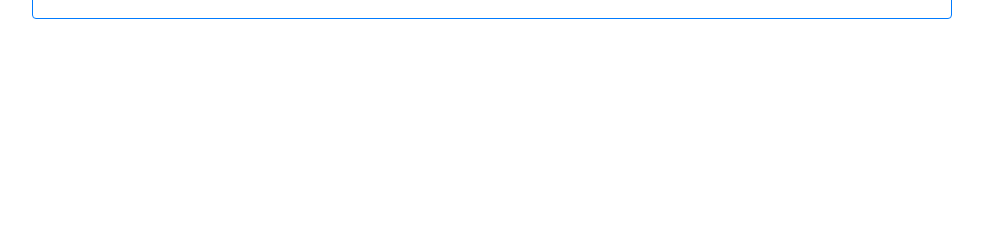
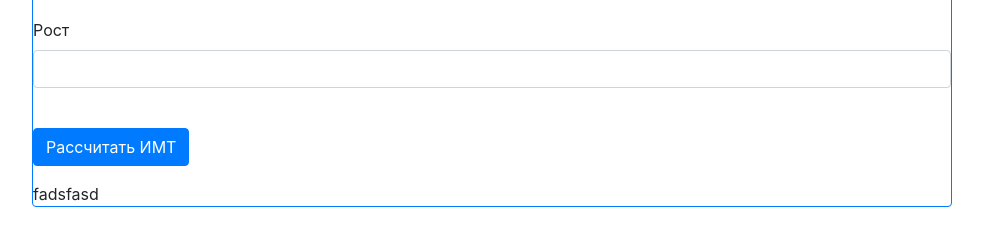
Before and after one commit to AlGaRitm2020/BeneFit_web, a Flask app: page /calculator in a window 1280 px wide. Shown: the part 258-504 px from the top of the page, without its empty margins (243-1226 px from the left). Run offline with Flask 2, Linux system fonts and the light colour scheme; some libraries are stand-ins or nearby versions.

Commit message:
calculator form

```diff
--- /dev/null
+++ b/forms/calculator_form.py
@@ -0,0 +1,11 @@
+from flask_wtf import FlaskForm
+from wtforms import PasswordField, SubmitField, BooleanField, IntegerField
+from wtforms.fields.html5 import EmailField
+from wtforms.validators import DataRequired
+
+class CalculatorForm(FlaskForm):
+    height = IntegerField('Рост', validators=[DataRequired()])
+    weight = IntegerField('Вес', validators=[DataRequired()])
+
+    # remember_me = BooleanField('Рассчитать процент жира')
+    submit = SubmitField('Рассчитать ИМТ')
--- a/main.py
+++ b/main.py
@@ -7,11 +7,10 @@ from data import db_session
 from data.users_login import User_login
 from data.users_data import User_data
 
-
 # forms
+from forms.calculator_form import CalculatorForm
 from forms.register_form import RegisterForm
 from forms.login_form import LoginForm
-
 
 # extra modules
 import datetime
@@ -37,10 +36,17 @@ def home_page():
     """"Home page (/) show all current user news and all public news"""
     return render_template("index.html")
 
+
 @app.route("/calculator")
 def calculator_page():
     """"Calculator page (/calculator)"""
-    return render_template("calculator.html")
+    form = CalculatorForm()
+    if form.validate_on_submit():
+        return render_template('calculator.html', title='Калькулятор',
+                               form=form,
+                               message="Easy wtf")
+
+    return render_template("calculator.html", title='Калькулятор', form=form, message='fadsfasd')
 
 
 @app.route('/register', methods=['GET', 'POST'])
@@ -114,9 +120,6 @@ def logout_page():
     return redirect("/")
 
 
-
-
-
 def main():
     """"Initilize database session and run application"""
     db_session.global_init("db/users.db")
--- a/templates/autorization_template.html
+++ b/templates/autorization_template.html
@@ -5,6 +5,7 @@
 
 <link rel="stylesheet" href="https://cdnjs.cloudflare.com/ajax/libs/twitter-bootstrap/3.3.7/css/bootstrap.min.css" />
 <link rel="stylesheet" href="https://cdnjs.cloudflare.com/ajax/libs/font-awesome/4.7.0/css/font-awesome.min.css" />
+<link rel="stylesheet" href="../static/css/authorization_template_style.css">
 
 <style>
 /* Demo Background */
--- a/templates/calculator.html
+++ b/templates/calculator.html
@@ -1,10 +1,28 @@
 {% extends "base.html" %}
 
 {% block content %}
-    <div class="card border-primary" style="width: 100%;">
-          <div class="main-card-head bg-primary">{{ current_user.name }}</div>
+   	<div class="card border-primary" style="width: 100%;">
+        <div class="main-card-head bg-primary">{{ current_user.name }}</div>
           	<h2 class='display-4 text-center mb-5 strong header'>Калькулятор</h2>
           	<p class='display-6 text-left'>Вес: {{current_user.weight}}</p>
+
+    	<form action="" method="post">
+        {{ form.hidden_tag() }}
+
+        <p>
+            {{ form.height.label }}<br>
+            {{ form.height(class="form-control", type="number") }}<br>
+            {% for error in form.height.errors %}
+                <div class="alert alert-danger" role="alert">
+                    {{ error }}
+                </div>
+            {% endfor %}
+        </p>
+
+
+        <p>{{ form.submit(type="submit", class="btn btn-primary") }}</p>
+        <div>{{ message }}</div>
+    </form>
 
     </div>
 
--- a/templates/login.html
+++ b/templates/login.html
@@ -29,7 +29,7 @@
         <p>{{ form.remember_me() }} {{ form.remember_me.label }}</p>
         <p>{{ form.submit(type="submit", class="btn btn-primary") }}</p>
         <div>{{ message }}</div>
-    </form>>
+    </form>
 
     </div>
 
```
